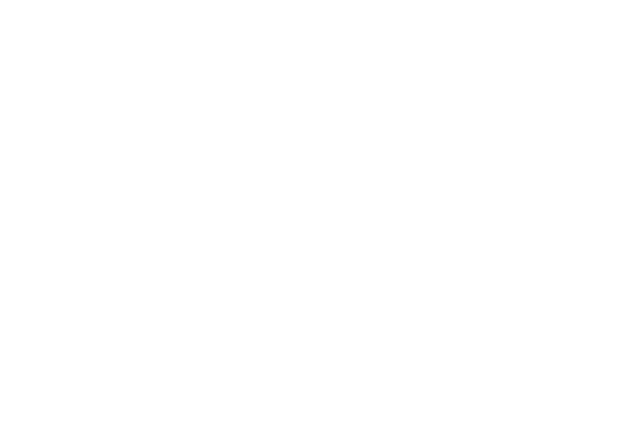
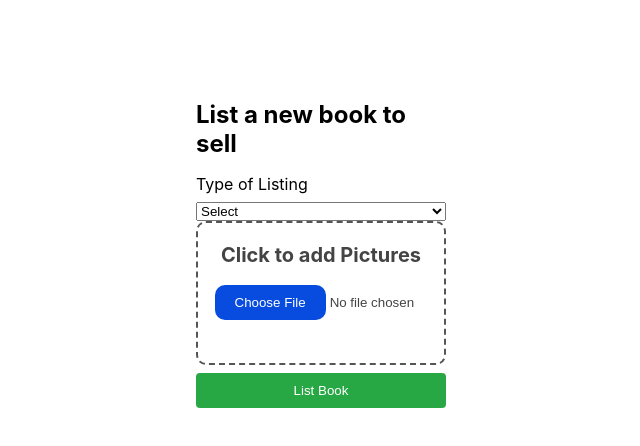
Before and after one commit to omaryossri2/DemoP2P, a React (Create React App) app in the folder my-app/: page /newListing in a window 1280 px wide. Before the commit this address had no page. Shown: the top 446 px of the page, without its empty margins (319-959 px from the left). Built offline with nearby package versions, Linux system fonts and the light colour scheme.

Commit message:
Adding a newPage add a new listing still needs a lot of work in logic but as a prototype it looks great

```diff
--- a/my-app/src/App.js
+++ b/my-app/src/App.js
@@ -4,13 +4,15 @@
 import { BrowserRouter, Routes, Route } from "react-router-dom";
 import LandingPage from './pages/LandingPage';
 import SignUpCard from './pages/SignUpCard';
+import NewListingPage from "./pages/NewListingPage";
 
 function App() {
   return (
     <BrowserRouter>
       <Routes>
-          <Route path="/" element={<LandingPage/>} />
-          <Route path="/register" element={<SignUpCard/>} />
+          <Route path="/" element={<LandingPage/>}/>
+          <Route path="/register" element={<SignUpCard/>}/>
+          <Route path="/newListing" element={<NewListingPage/>}/>
       </Routes>
     </BrowserRouter>
   );
--- /dev/null
+++ b/my-app/src/pages/NewListingPage.js
@@ -0,0 +1,168 @@
+import React, { useState } from 'react';
+import "./style/NewListingPage.css";
+
+const NewListingPage = () => {
+  const [listingType, setListingType] = useState('');
+  const [subjectName, setSubjectName] = useState('');
+  const [subjectLevel, setSubjectLevel] = useState('');
+  const [subjectBoard, setSubjectBoard] = useState('');
+  const [teacherName, setTeacherName] = useState('');
+  const [session, setSession] = useState('');
+  const [yearBought, setYearBought] = useState('');
+  const [condition, setCondition] = useState('');
+  const [markingSchemeIncluded, setMarkingSchemeIncluded] = useState(false);
+
+  const handleListingTypeChange = (event) => {
+    setListingType(event.target.value);
+  };
+
+  const handleSubmit = (event) => {
+    event.preventDefault();
+    // Handle form submission logic
+    console.log("Form Submitted:", {
+      listingType,
+      subjectName,
+      subjectLevel,
+      subjectBoard,
+      teacherName,
+      session,
+      yearBought,
+      condition,
+      markingSchemeIncluded,
+    });
+    // Add logic for file upload
+  };
+
+  return (
+    <div className='NewListingPage'>
+      <h1 className='header'>List a new book to sell</h1>
+      <form onSubmit={handleSubmit}>
+        <label htmlFor="listingType">Type of Listing</label>
+        <select id="listingType" name="listingType" onChange={handleListingTypeChange} required>
+          <option value="">Select</option>
+          <option value="teacherNotes">Teacher Notes</option>
+          <option value="teacherClassified">Teacher Classified</option>
+          <option value="pastPapers">Past Papers</option>
+        </select>
+        {listingType === 'teacherNotes' && (
+          <>
+            <label htmlFor="subjectName">Subject Name</label>
+            <select id="subjectName" name="subjectName" onChange={(e) => setSubjectName(e.target.value)} required>
+              <option value="">Select or type if not listed</option>
+              {/* Add options for each subject */}
+              <option value="Accounting">Accounting</option>
+              {/* Add other subjects */}
+            </select>
+
+            <label htmlFor="subjectLevel">Subject Level</label>
+            <select id="subjectLevel" name="subjectLevel" onChange={(e) => setSubjectLevel(e.target.value)} required>
+              <option value="">Select</option>
+              <option value="OLevel">OLevel</option>
+              <option value="AS">AS</option>
+              <option value="A2">A2</option>
+            </select>
+
+            <label htmlFor="subjectBoard">Subject Board</label>
+            <select id="subjectBoard" name="subjectBoard" onChange={(e) => setSubjectBoard(e.target.value)} required>
+              <option value="">Select</option>
+              <option value="Cambridge">Cambridge</option>
+              <option value="Edexcel">Edexcel</option>
+              <option value="OxfordAQA">Oxford AQA</option>
+            </select>
+
+            <label htmlFor="teacherName">Teacher Name</label>
+            <input type="text" id="teacherName" name="teacherName" onChange={(e) => setTeacherName(e.target.value)} required />
+
+            <label htmlFor="session">Session</label>
+            <select id="session" name="session" onChange={(e) => setSession(e.target.value)} required>
+              <option value="">Select</option>
+              <option value="Jan">Jan</option>
+              <option value="June">June</option>
+              <option value="November">November</option>
+            </select>
+
+            <label htmlFor="yearBought">Year Bought</label>
+            <input type="text" id="yearBought" name="yearBought" pattern="[0-9]{4}" onChange={(e) => setYearBought(e.target.value)} required />
+
+            <label htmlFor="condition">Condition</label>
+            <select id="condition" name="condition" onChange={(e) => setCondition(e.target.value)} required>
+              <option value="">Select</option>
+              <option value="new">New</option>
+              <option value="usedNotWritten">Used but not written in</option>
+              <option value="usedWritten">Used and written in</option>
+            </select>
+
+            <div className="MarkingSchemeCheck">
+                <label htmlFor="markingSchemeIncluded">Marking Scheme Included</label>
+                <input
+                type="checkbox"
+                id="markingSchemeIncluded"
+                name="markingSchemeIncluded"
+                checked={markingSchemeIncluded}
+                onChange={() => setMarkingSchemeIncluded(!markingSchemeIncluded)}
+                />
+            </div>
+
+            {/* Additional fields for file upload */}
+          </>
+        )}
+        {listingType === 'teacherClassified' && (
+          <>
+            {/* Similar to teacherNotes with additional fields for condition and marking scheme */}
+            <label htmlFor="condition">Condition</label>
+            <select id="condition" name="condition" onChange={(e) => setCondition(e.target.value)} required>
+              <option value="">Select</option>
+              <option value="new">New</option>
+              <option value="usedHalfSolved">Used (half solved)</option>
+              <option value="fullySolved">Fully solved</option>
+            </select>
+
+            <div className="MarkingSchemeCheck">
+                <label htmlFor="markingSchemeIncluded">Marking Scheme Included</label>
+                <input
+                type="checkbox"
+                id="markingSchemeIncluded"
+                name="markingSchemeIncluded"
+                checked={markingSchemeIncluded}
+                onChange={() => setMarkingSchemeIncluded(!markingSchemeIncluded)}
+                />
+            </div>
+
+            {/* Additional fields for file upload */}
+          </>
+        )}
+
+        {listingType === 'pastPapers' && (
+          <>
+            {/* Fields for subject, subject level, subject board, year of the first exam,
+                year of the last exam, condition, and marking scheme */}
+            <label htmlFor="condition">Condition</label>
+            <select id="condition" name="condition" onChange={(e) => setCondition(e.target.value)} required>
+              <option value="">Select</option>
+              <option value="new">New</option>
+              <option value="usedHalfSolved">Used (half solved)</option>
+              <option value="fullySolved">Fully solved</option>
+            </select>
+            <div className="MarkingSchemeCheck">
+                <label htmlFor="markingSchemeIncluded">Marking Scheme Included</label>
+                <input
+                type="checkbox"
+                id="markingSchemeIncluded"
+                name="markingSchemeIncluded"
+                checked={markingSchemeIncluded}
+                onChange={() => setMarkingSchemeIncluded(!markingSchemeIncluded)}
+                />
+            </div>
+          </>
+        )}
+        <label for="images" class="drop-container" id="dropcontainer">
+        <span class="drop-title">Click to add Pictures</span>
+        <input type="file" id="images" accept="image/*" required/>
+        </label>
+        <button type="submit">List Book</button>
+      </form>
+    </div>
+  );
+};
+
+export default NewListingPage;
--- /dev/null
+++ b/my-app/src/pages/style/NewListingPage.css
@@ -0,0 +1,60 @@
+.NewListingPage{
+    width: 250px;
+    margin: 0 auto;
+    margin-top: 4rem;
+    padding: 20px;
+}
+.header{
+    font-size:x-large;
+}
+.drop-container {
+    position: relative;
+    display: flex;
+    gap: 10px;
+    flex-direction: column;
+    justify-content: center;
+    align-items: center;
+    height: 100px;
+    padding: 20px;
+    border-radius: 10px;
+    border: 2px dashed #555;
+    color: #444;
+    cursor: pointer;
+    transition: background .2s ease-in-out, border .2s ease-in-out;
+  }
+
+  .drop-container:hover {
+    background: #eee;
+    border-color: #111;
+  }
+
+  .drop-container:hover .drop-title {
+    color: #222;
+  }
+
+  .drop-title {
+    color: #444;
+    font-size: 20px;
+    font-weight: bold;
+    text-align: center;
+    transition: color .2s ease-in-out;
+  }
+  input[type=file]::file-selector-button {
+    margin-left: 20px;
+    border: none;
+    background: #084cdf;
+    padding: 10px 20px;
+    border-radius: 10px;
+    color: #fff;
+    cursor: pointer;
+    transition: background .2s ease-in-out;
+  }
+
+  input[type=file]::file-selector-button:hover {
+    background: #0d45a5;
+  }
+  .MarkingSchemeCheck{
+    margin-top: 1rem;
+    display: flex;
+    flex-direction: row;
+  }
```
